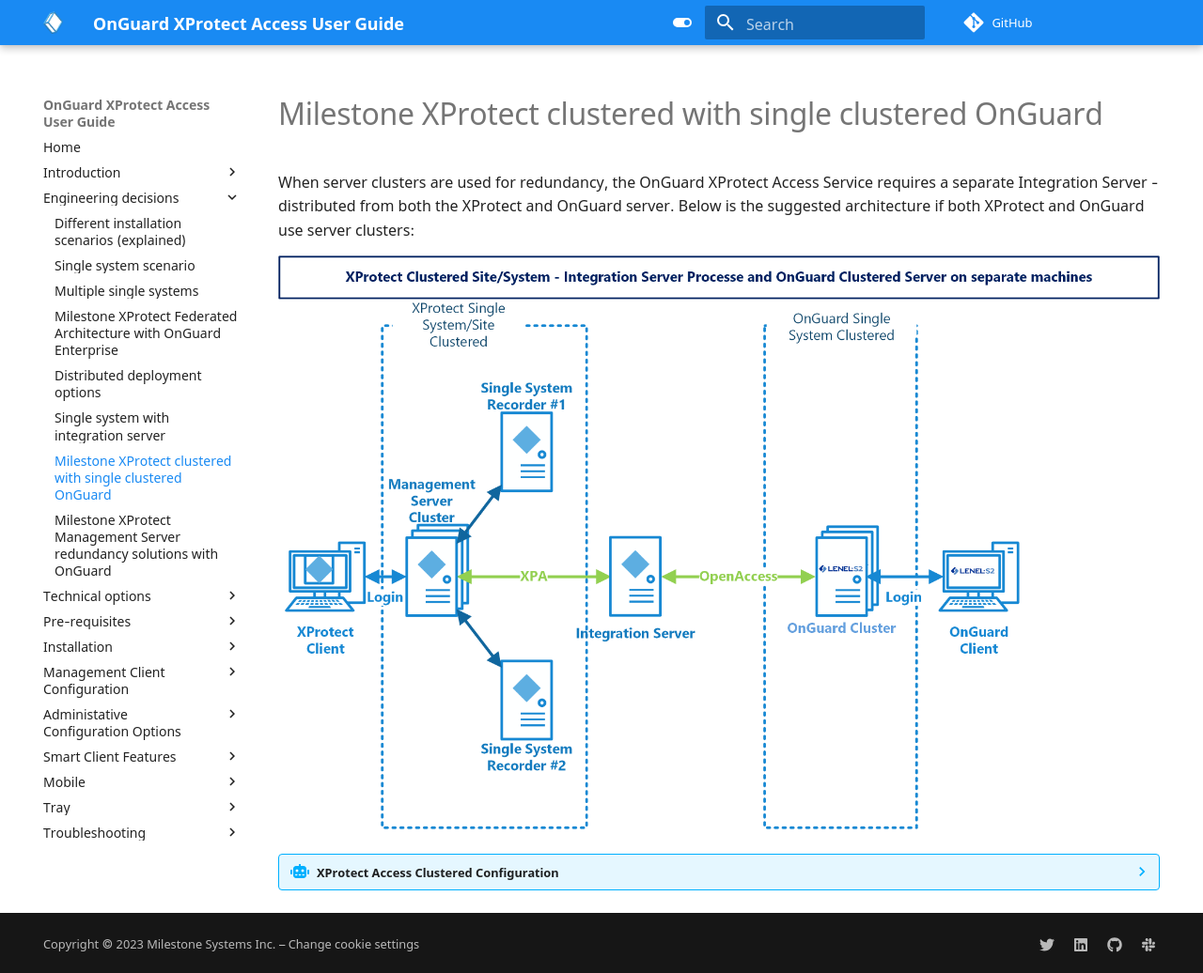
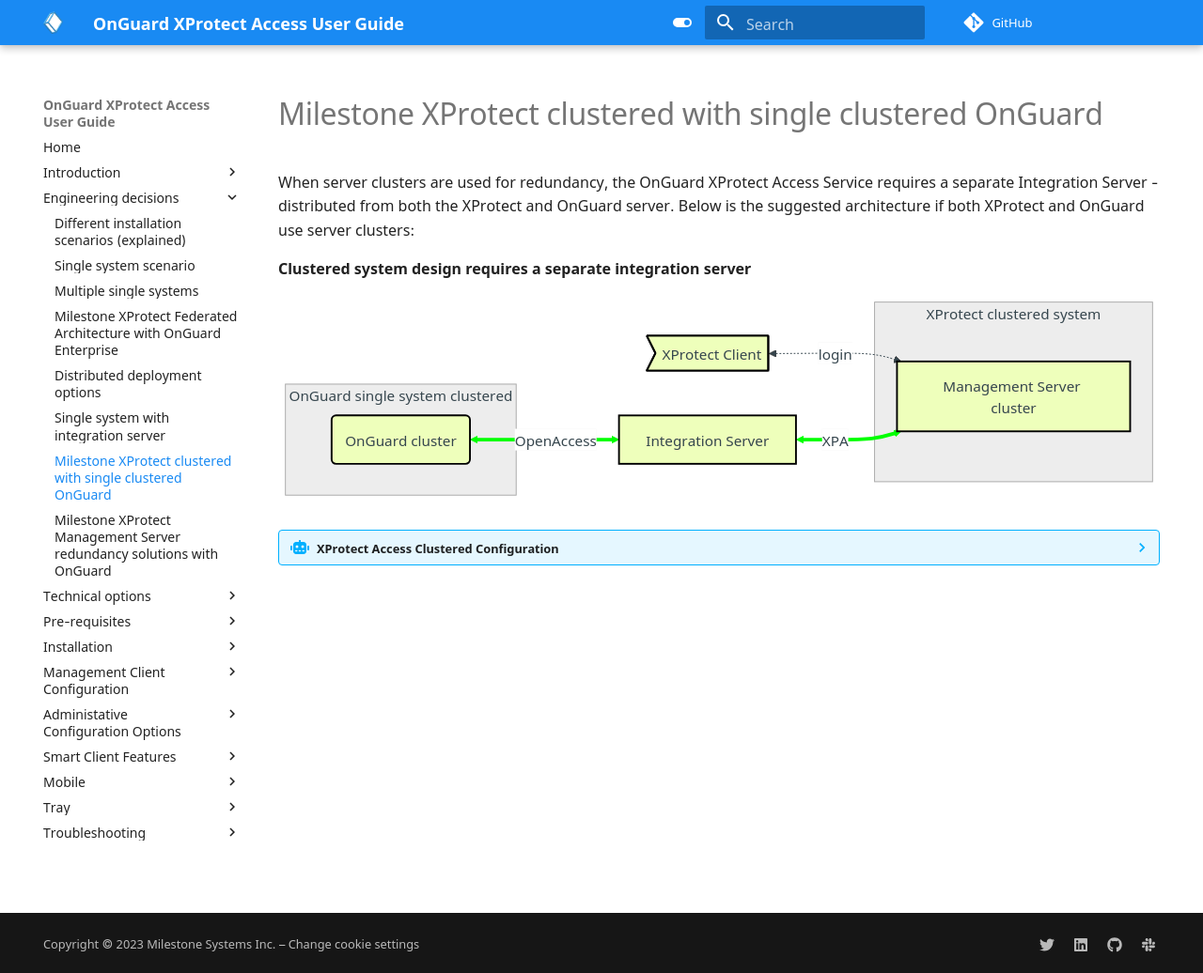
Before and after one commit to mjt-milestone/XPALenelS2DocSite, an MkDocs documentation site: the page built from docs/Plan/Clustered.md, in a window 1280 px wide and 1036 px high. Shown: the whole window at 94% size. Built offline with MkDocs 1.6.1 and Material for MkDocs 9.7.7, drawn with Linux system fonts in a browser that asks for light colours; comment, search, counter and statistics services are not loaded; some of the changed lines change nothing that is shown.

Commit message:
cluster mermaid

````diff
--- a/docs/Plan/Clustered.md
+++ b/docs/Plan/Clustered.md
@@ -2,7 +2,23 @@
 
 When server clusters are used for redundancy, the OnGuard XProtect Access Service requires a separate Integration Server - distributed from both the XProtect and OnGuard server.  Below is the suggested architecture if both XProtect and OnGuard use server clusters:
 
-![ClusterArch](img/ClusterWIntegrationServer.png)
+**Clustered system design requires a separate integration server**
+
+```mermaid
+flowchart LR
+    A>XProtect Client]:::XPClass<-.->|login|B[Management Server cluster]:::XPClass
+    subgraph XProtect clustered system
+    B
+    end
+    C[Integration Server]:::XPClass
+    subgraph OnGuard single system clustered
+    D(OnGuard cluster):::XPClass
+    end
+    C<==>|XPA|B
+    D<==>|OpenAccess|C
+    linkStyle 1,2 stroke:#0f0,stroke-width:4px
+    classDef XPClass fill:#efb, stroke:#000, stroke-width:2px
+```
 
 ??? abstract "XProtect Access Clustered Configuration"
     Before configuring XProtect Access with OnGuard on a system that is using clustered XProtect Management Server Failover which includes a clustered XProtect Event Server, it is required to add all of the clustered Event Server nodes to the Registered Services within XProtect. Please refer to [KB 33314](https://supportcommunity.milestonesys.com/s/article/Clustered-Event-Server-with-XPA-integration-troubleshooting?language=en_US) for more details on using XProtect Access with clustering. Refer to [KB 34505](https://supportcommunity.milestonesys.com/s/article/setting-up-XProtect-VMS-in-Microsoft-Cluster-environment-FAQ?language=en_US) for additional information about XProtect in a clustered environment.
````
